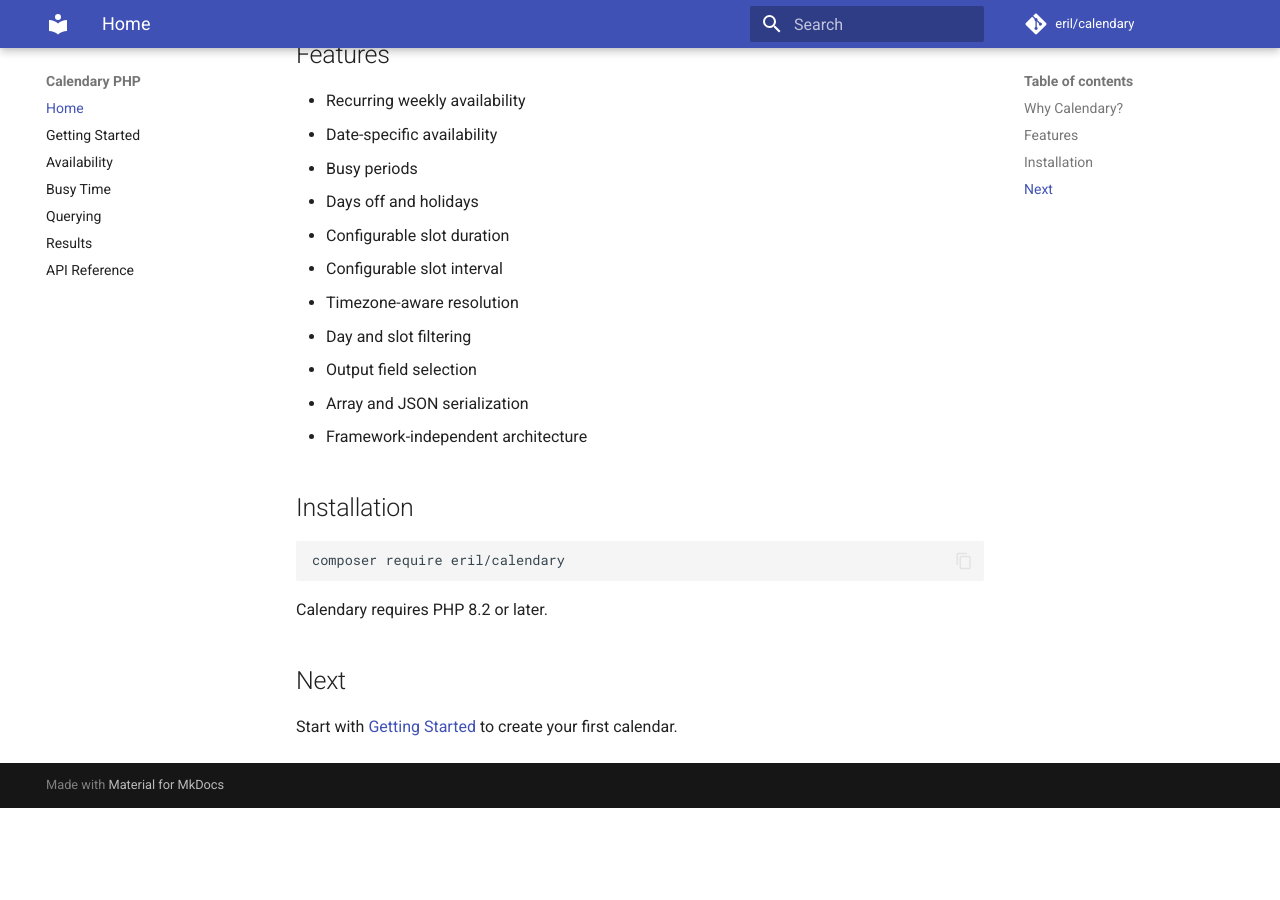
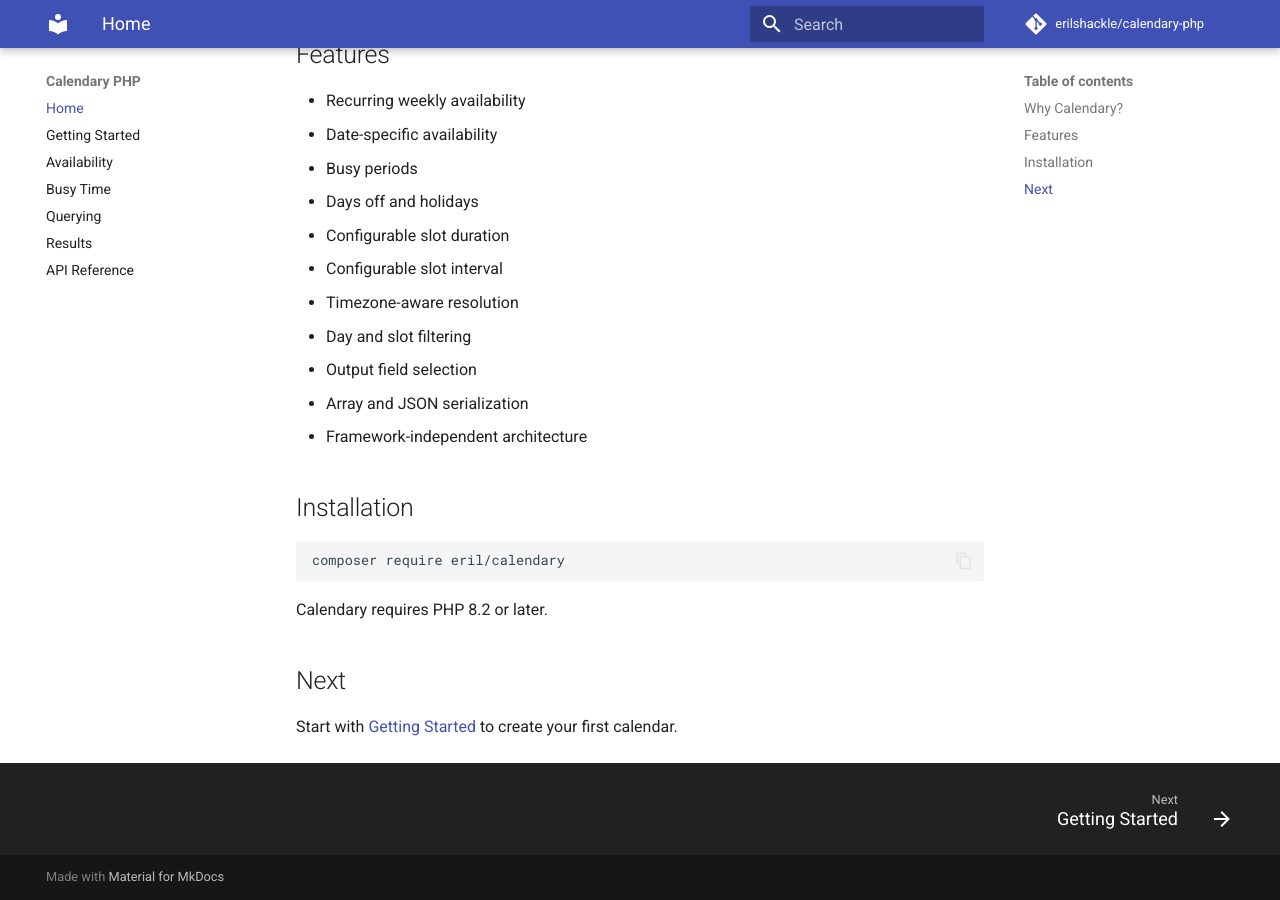
Before and after one commit to erilshackle/calendary-php, an MkDocs documentation site: the page built from docs/index.md, in a window 1280 px wide and 900 px high, scrolled down 1506 px. Built offline with MkDocs 1.6.1 and Material for MkDocs 9.7.7, drawn with Linux system fonts in a browser that asks for light colours; comment, search, counter and statistics services are not loaded; before the commit the page ends 2314 px from its top, so only the background shows below that.

```diff
--- a/mkdocs.yml
+++ b/mkdocs.yml
@@ -1,28 +1,53 @@
 docs_dir: docs
+
 site_name: Calendary PHP
 site_description: Calendar availability, busy periods and bookable time slots for PHP.
 site_author: Eril TS Carvalho
+site_url: https://erilshackle.github.io/calendary-php/
 
-repo_name: eril/calendary
-repo_url: https://github.com/eril/calendary
-# remote_branch: main
+repo_name: erilshackle/calendary-php
+repo_url: https://github.com/erilshackle/calendary-php
+edit_uri: edit/main/docs/
 
 theme:
   name: material
   language: en
+
   features:
     - navigation.sections
     - navigation.top
+    - navigation.footer
+    - navigation.instant
+    - navigation.instant.progress
+
+    - search.suggest
+    - search.highlight
+
     - content.code.copy
+    - content.action.edit
+
+plugins:
+  - search
+
+  - git-revision-date-localized:
+      type: date
+      enable_creation_date: true
 
 markdown_extensions:
   - admonition
   - attr_list
   - tables
+
+  - pymdownx.details
+
   - pymdownx.highlight:
       anchor_linenums: true
+
   - pymdownx.inlinehilite
   - pymdownx.superfences
+
+  - pymdownx.tabbed:
+      alternate_style: true
 
 nav:
   - Home: index.md
```
Also changed, not shown: 1 other file.
